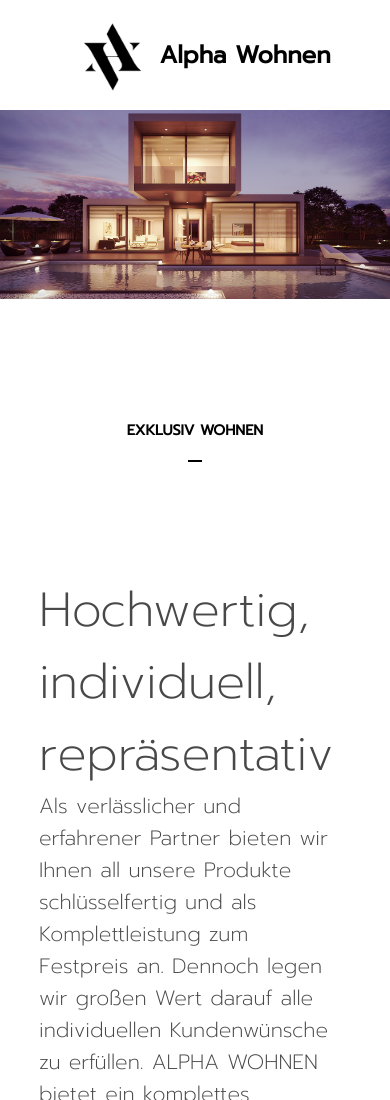
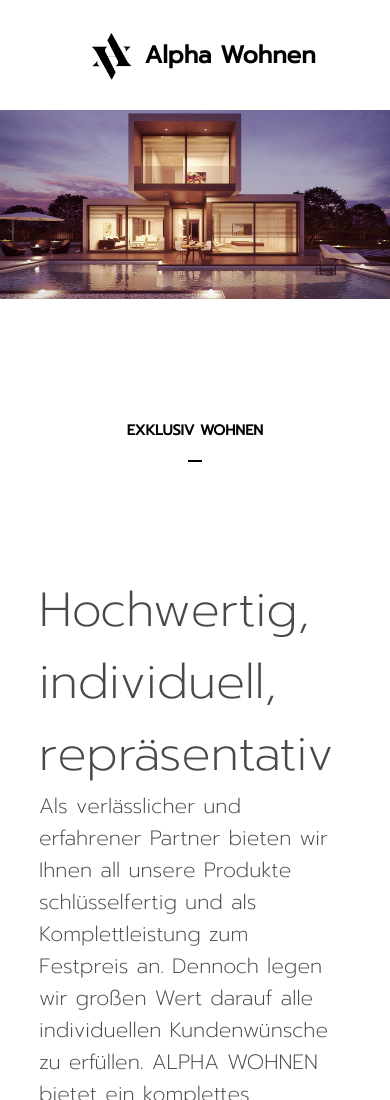
Before and after one commit to dh162245/alphaWohnen, a plain HTML site: page index.html in a window 390 px wide. Shown: the top 1100 px of the page. Drawn offline with Linux system fonts and the light colour scheme.

Commit message:
Update style.css

```diff
--- a/assets/css/style.css
+++ b/assets/css/style.css
@@ -125,5 +125,9 @@ footer p {
     margin-left: auto;
     margin-right: auto;
   }
+  .nav img{
+        height: 70px;
+        width: 70px;
+    }
 }
 /*# sourceMappingURL=style.css.map */
```
